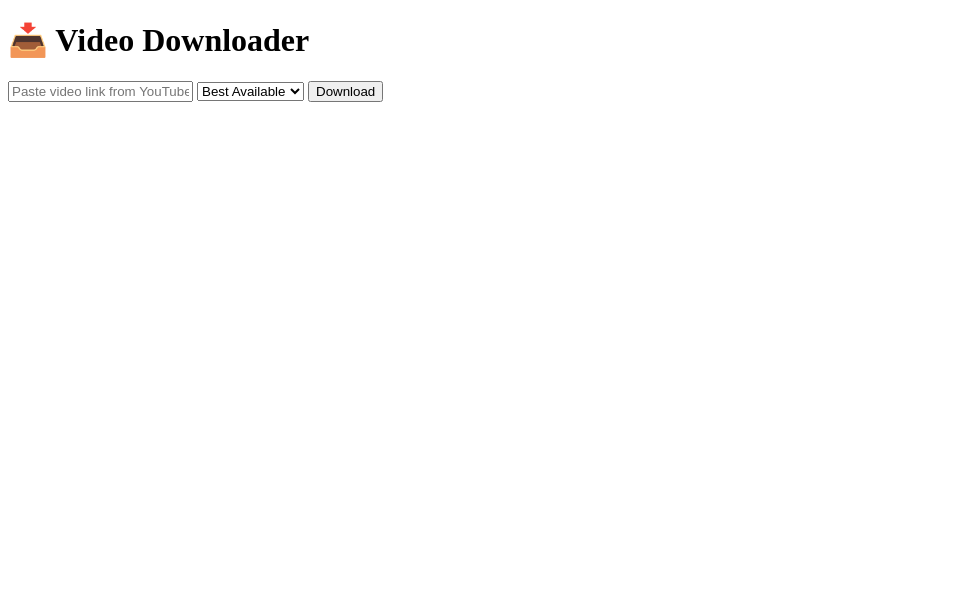
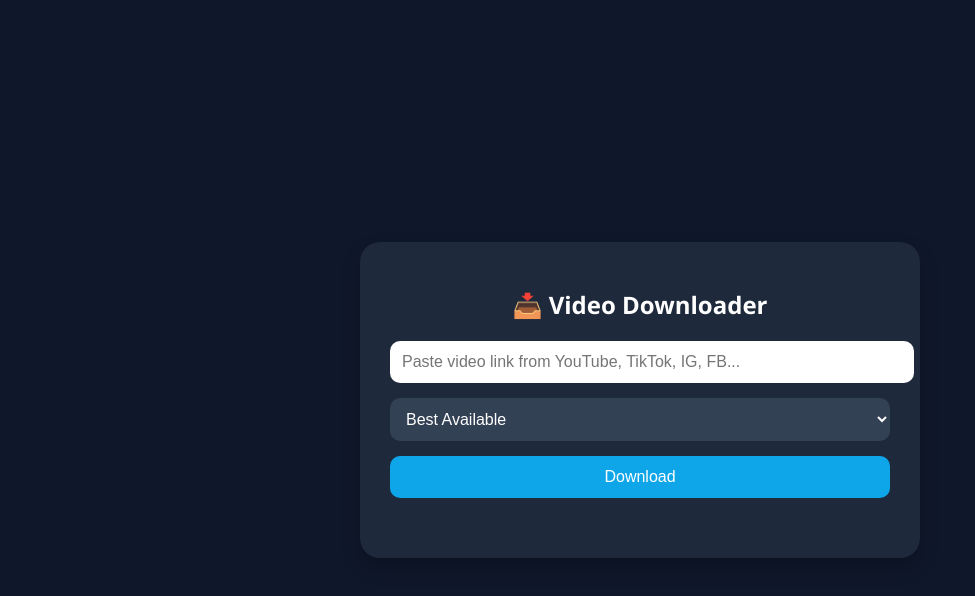
Before and after one commit to Arithmathsolver/Full-stack-downloader, a website: page public/index.html in a window 1280 px wide. Shown: the whole page, without its empty margins (0-975 px from the left). Drawn offline with Linux system fonts and the light colour scheme.

Commit message:
style.css

```diff
--- a/public/style.css
+++ b/public/style.css
@@ -1,34 +1,56 @@
-document.getElementById('downloadBtn').addEventListener('click', async () => {
-  const videoUrl = document.getElementById('videoUrl').value;
-  const message = document.getElementById('message');
-  const downloadLink = document.getElementById('downloadLink');
+body {
+  margin: 0;
+  padding: 0;
+  font-family: 'Segoe UI', sans-serif;
+  background: #0f172a;
+  color: white;
+  display: flex;
+  justify-content: center;
+  align-items: center;
+  min-height: 100vh;
+}
 
-  if (!videoUrl.trim()) {
-    message.textContent = 'Please paste a valid video URL.';
-    return;
-  }
+.container {
+  width: 90%;
+  max-width: 500px;
+  padding: 30px;
+  background: #1e293b;
+  border-radius: 20px;
+  box-shadow: 0 10px 20px rgba(0, 0, 0, 0.2);
+  text-align: center;
+}
 
-  message.textContent = 'Processing... Please wait.';
-  downloadLink.hidden = true;
+h1 {
+  margin-bottom: 20px;
+  font-size: 24px;
+}
 
-  try {
-    const res = await fetch('/api/download', {
-      method: 'POST',
-      headers: { 'Content-Type': 'application/json' },
-      body: JSON.stringify({ videoUrl })
-    });
+input, select, button {
+  width: 100%;
+  padding: 12px;
+  margin-bottom: 15px;
+  font-size: 16px;
+  border-radius: 10px;
+  border: none;
+}
 
-    const data = await res.json();
+select {
+  background: #334155;
+  color: white;
+}
 
-    if (data.success) {
-      downloadLink.href = data.downloadUrl;
-      downloadLink.hidden = false;
-      message.textContent = 'Download ready:';
-    } else {
-      message.textContent = data.message;
-    }
-  } catch (error) {
-    message.textContent = 'Error contacting server.';
-    console.error(error);
-  }
-});
+button {
+  background: #0ea5e9;
+  color: white;
+  cursor: pointer;
+  transition: background 0.3s;
+}
+
+button:hover {
+  background: #0284c7;
+}
+
+#status {
+  margin-top: 15px;
+  font-size: 14px;
+}
```
